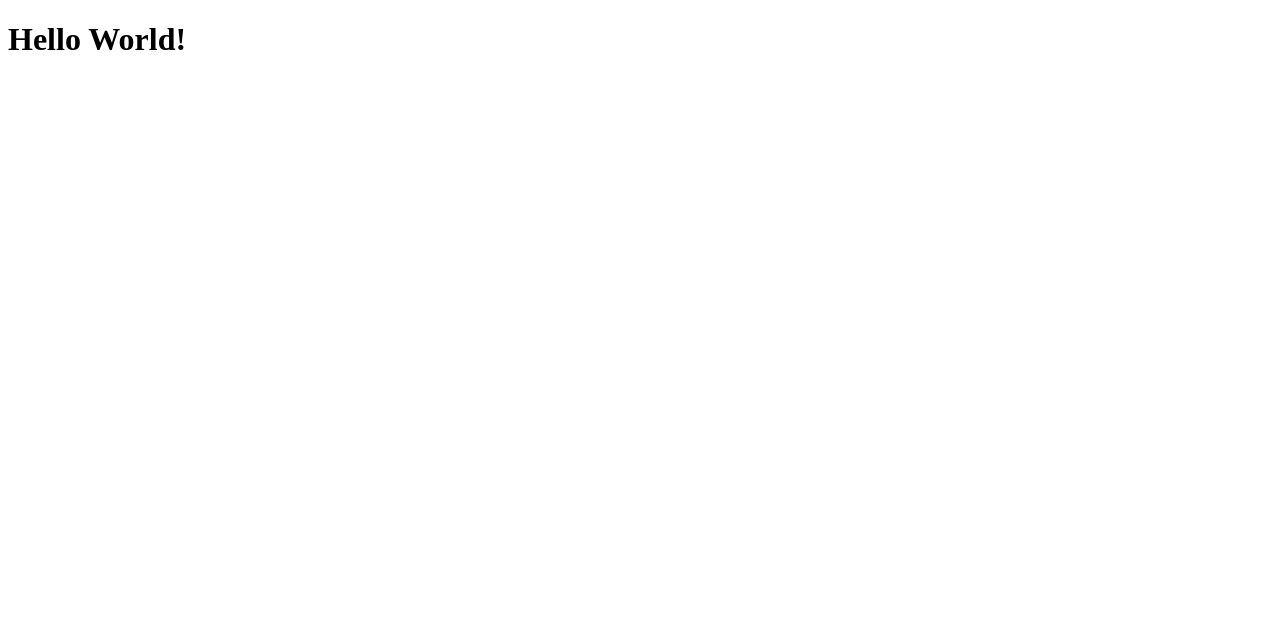
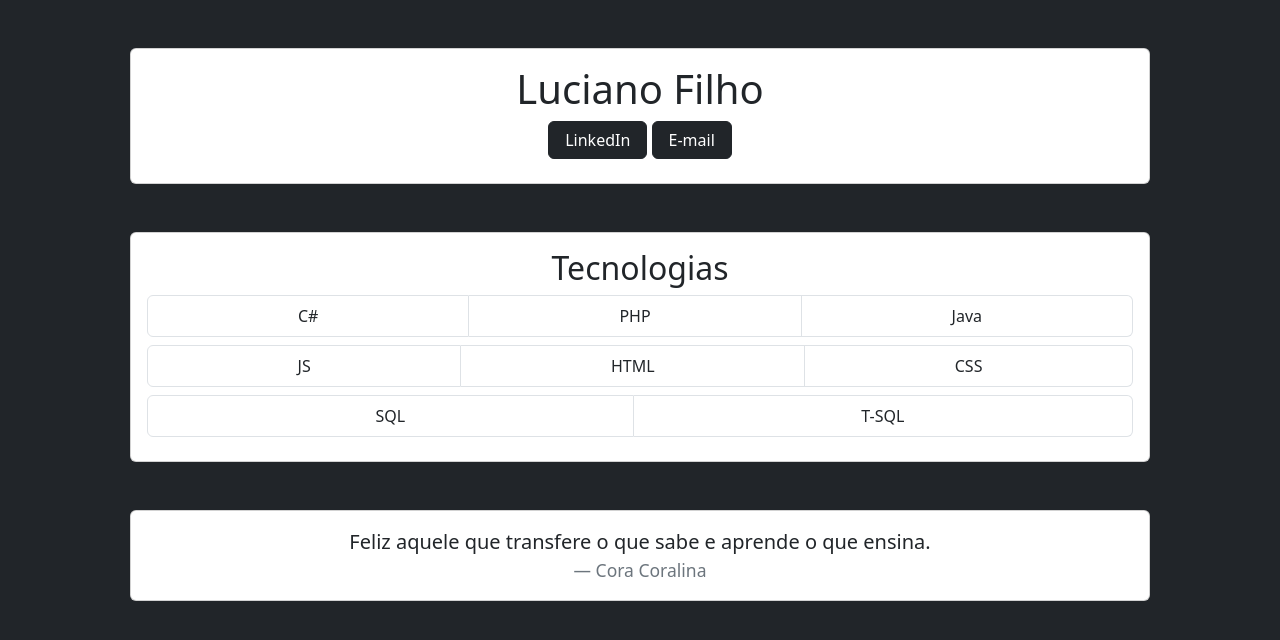
Before and after one commit to luciano00filho/luciano00filho.github.io, a plain HTML site: page index.html in a window 1280 px wide. Drawn offline with nearby package versions, Linux system fonts and the light colour scheme.

Commit message:
Ajustes de layout

```diff
--- a/index.html
+++ b/index.html
@@ -1,10 +1,49 @@
 <!DOCTYPE html>
-<html>
+<html lang="pt-br">
   <head>
     <meta charset="utf-8">
-    <title>Home</title>
+    <title>Luciano Filho - cartão de visitas</title>
+    <link href="https://cdn.jsdelivr.net/npm/bootstrap@5.3.0-alpha3/dist/css/bootstrap.min.css" rel="stylesheet" integrity="sha384-KK94CHFLLe+nY2dmCWGMq91rCGa5gtU4mk92HdvYe+M/SXH301p5ILy+dN9+nJOZ" crossorigin="anonymous">
   </head>
-  <body>
-    <h1>Hello World!</h1>
+  <body class="container text-center bg-dark">
+    <div class="card m-5">
+      <div class="card-body">
+        <h1>Luciano Filho</h1>
+        <p class="my-2">
+          <a role="button" class="btn btn-dark px-3" href="https://br.linkedin.com/in/luciano00filho" target="_blank">LinkedIn</a>
+          <a role="button" class="btn btn-dark px-3" href="mailto:luciano00filho@gmail.com" target="_blank">E-mail</a>
+        </p>
+      </div>
+    </div>
+
+    <div class="card m-5">
+      <div class="card-body">
+        <h2>Tecnologias</h2>
+        <ul class="my-2 list-group list-group-horizontal">
+          <li class="list-group-item flex-fill">C#</li>
+          <li class="list-group-item flex-fill">PHP</li>
+          <li class="list-group-item flex-fill">Java</li>
+        </ul>
+        <ul class="my-2 list-group list-group-horizontal">
+          <li class="list-group-item flex-fill">JS</li>
+          <li class="list-group-item flex-fill">HTML</li>
+          <li class="list-group-item flex-fill">CSS</li>
+        </ul>
+        <ul class="my-2 list-group list-group-horizontal">
+          <li class="list-group-item flex-fill">SQL</li>
+          <li class="list-group-item flex-fill">T-SQL</li>
+        </ul>
+      </div>
+    </div>
+
+    <div class="card m-5">
+      <div class="card-body">
+        <blockquote class="blockquote mb-0">
+          <p>Feliz aquele que transfere o que sabe e aprende o que ensina.</p>
+          <footer class="blockquote-footer">Cora Coralina</footer>
+        </blockquote>
+      </div>
+    </div>
   </body>
+  <script src="https://cdn.jsdelivr.net/npm/bootstrap@5.3.0-alpha3/dist/js/bootstrap.bundle.min.js" integrity="sha384-ENjdO4Dr2bkBIFxQpeoTz1HIcje39Wm4jDKdf19U8gI4ddQ3GYNS7NTKfAdVQSZe" crossorigin="anonymous"></script>
 </html>
```
